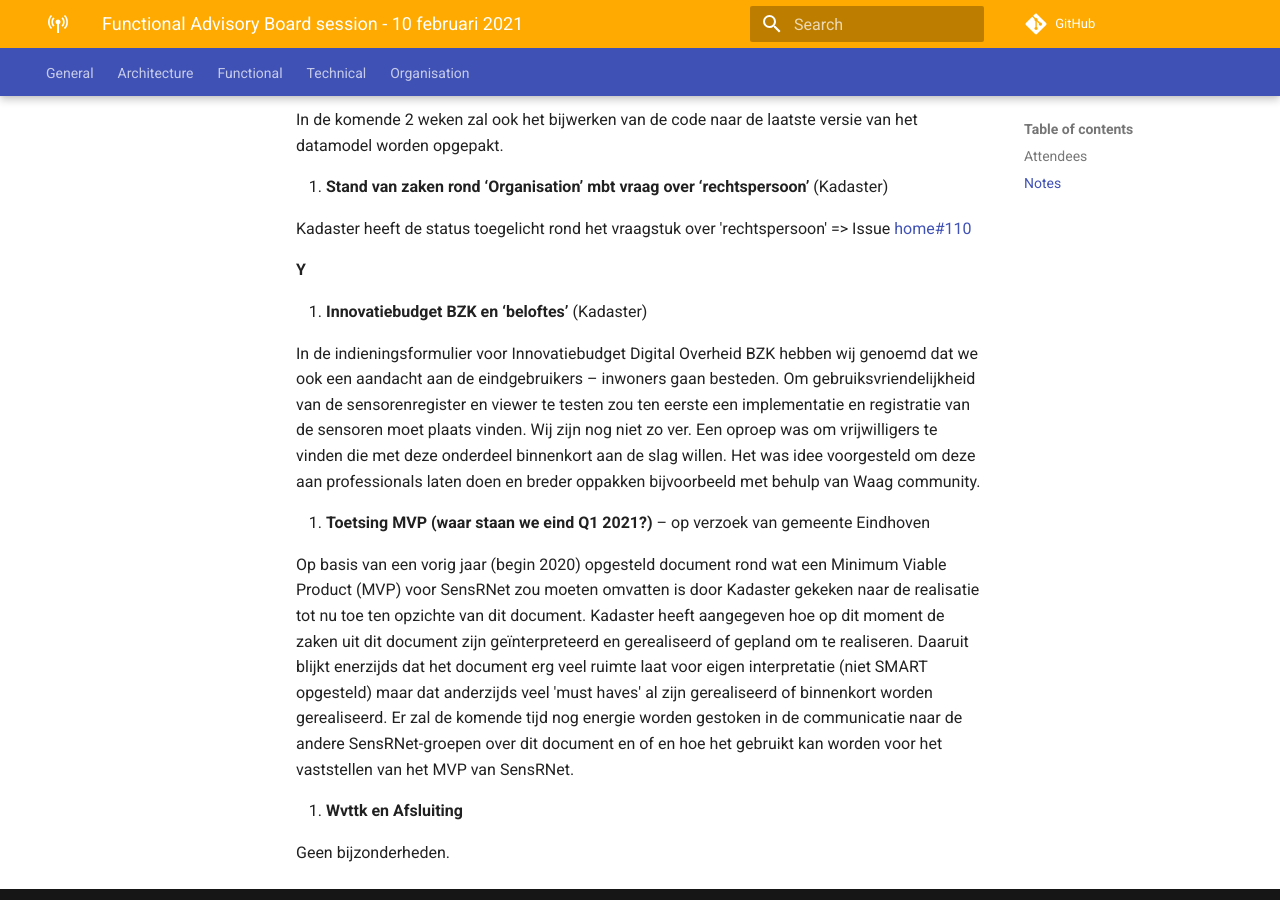
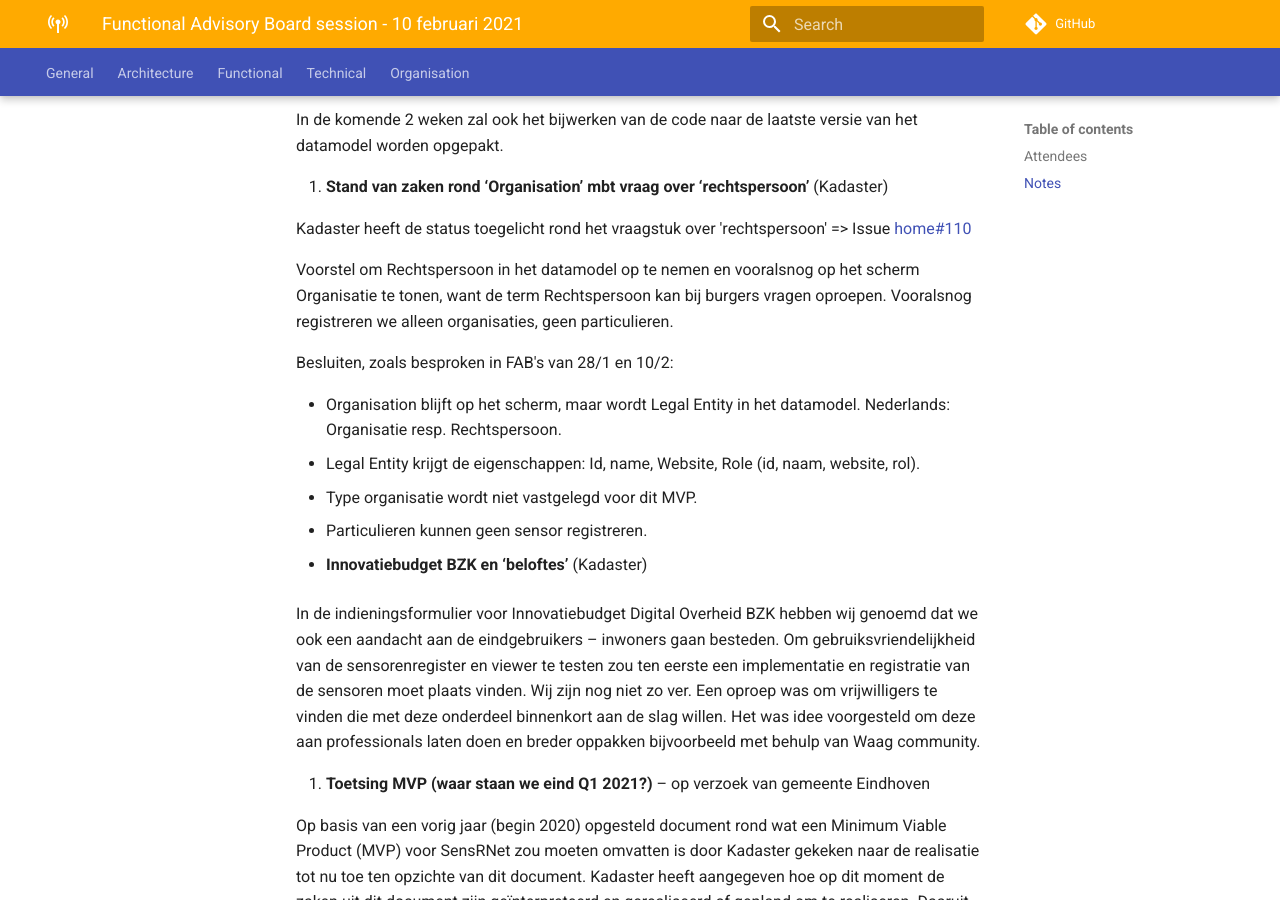
Before and after one commit to kadaster-labs/sensrnet-home, an MkDocs documentation site: the page built from docs/notes/2021-02-10-FAB-notes.md, in a window 1280 px wide and 900 px high, scrolled down 1040 px. Built offline with MkDocs 1.6.1 and Material for MkDocs 9.7.7, drawn with Linux system fonts in a browser that asks for light colours; comment, search, counter and statistics services are not loaded.

Commit message:
Update 2021-02-10-FAB-notes.md

```diff
--- a/docs/notes/2021-02-10-FAB-notes.md
+++ b/docs/notes/2021-02-10-FAB-notes.md
@@ -37,7 +37,14 @@ Onderwerpen:
 
    Kadaster heeft de status toegelicht rond het vraagstuk over 'rechtspersoon' => Issue [home#110](https://github.com/kadaster-labs/sensrnet-home/issues/110)
 
-   **Y**
+   Voorstel om Rechtspersoon in het datamodel op te nemen en vooralsnog op het scherm Organisatie te tonen, want de term Rechtspersoon kan bij burgers vragen oproepen. Vooralsnog registreren we alleen organisaties, geen particulieren.
+
+   Besluiten, zoals besproken in FAB's van 28/1 en 10/2:
+
+- Organisation blijft op het scherm, maar wordt Legal Entity in het datamodel. Nederlands: Organisatie resp. Rechtspersoon.
+- Legal Entity krijgt de eigenschappen: Id, name, Website, Role (id, naam, website, rol).
+- Type organisatie wordt niet vastgelegd voor dit MVP.
+- Particulieren kunnen geen sensor registreren.
 
 4. **Innovatiebudget BZK en ‘beloftes’** (Kadaster)
 
```
